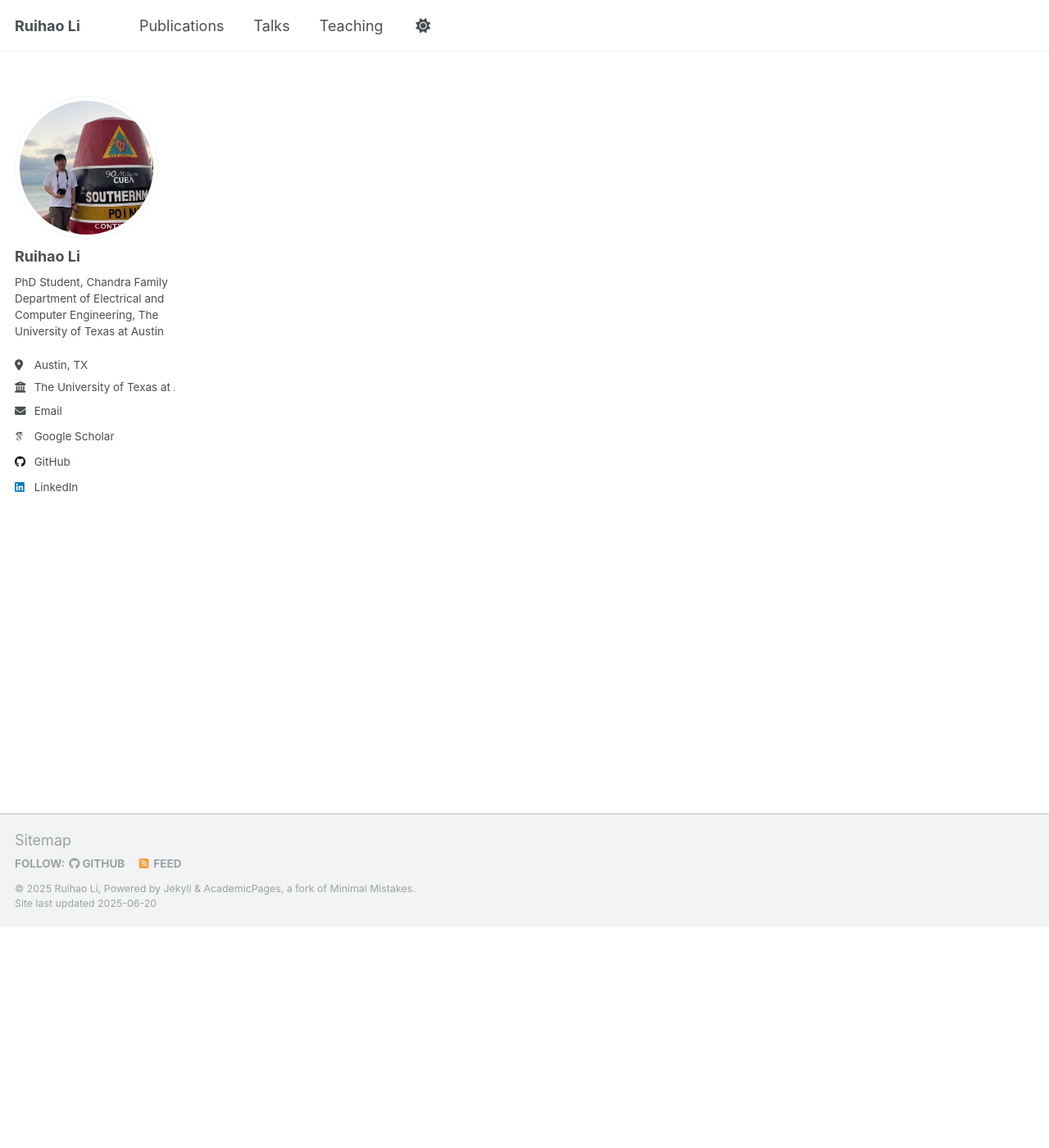
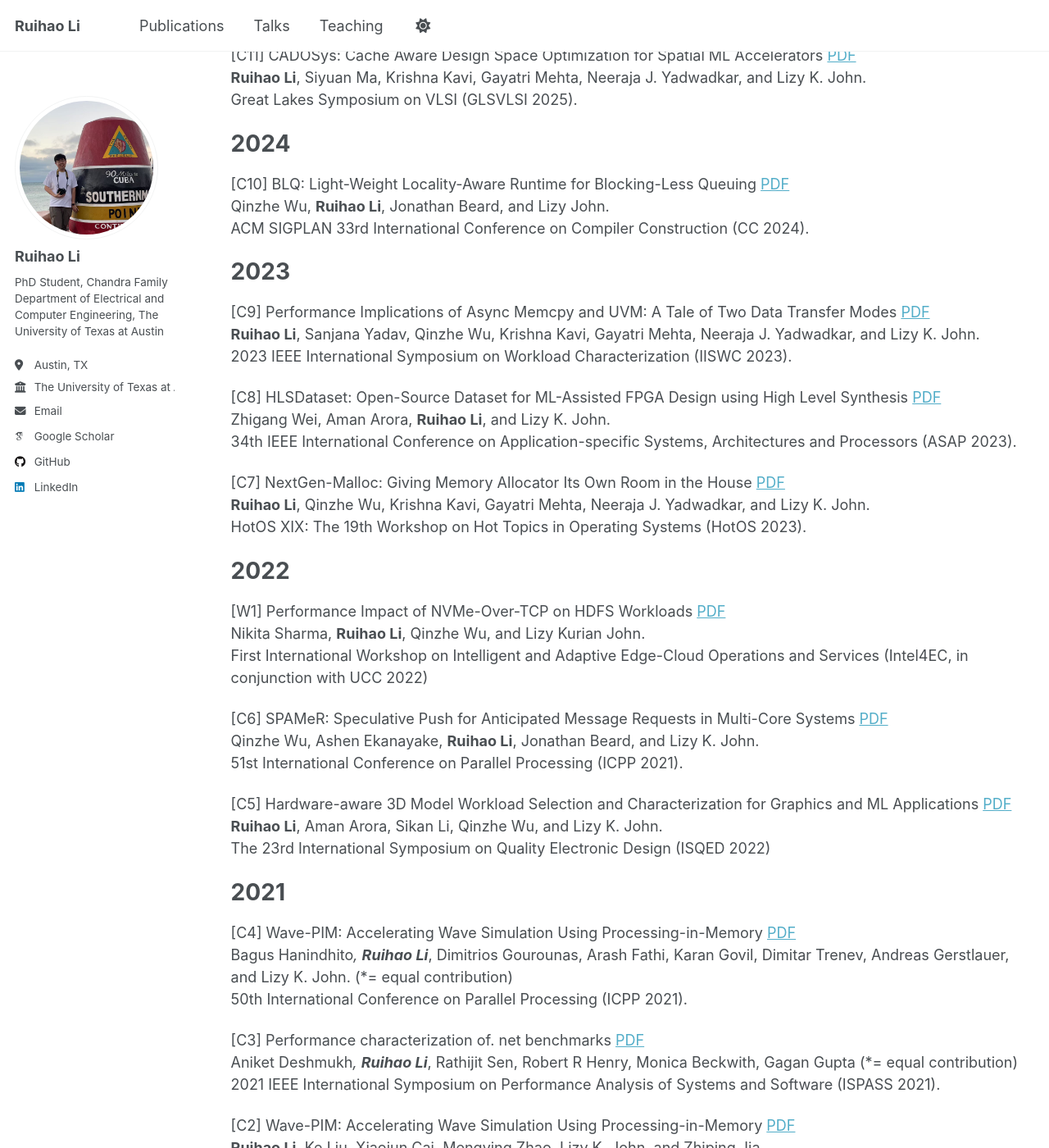
Before and after one commit to lrh12580/lrh12580.github.io, a Jekyll site: the page built from _publications/publications.md, in a window 1280 px wide and 1400 px high, scrolled down 270 px. Shown: the whole window at 82% size. Built offline with Jekyll 4.4.1, drawn with Linux system fonts in a browser that asks for light colours; some web fonts are replaced; some of the changed text lies outside the part shown.

Commit message:
update_pub

```diff
--- a/_publications/publications.md
+++ b/_publications/publications.md
@@ -9,4 +9,66 @@ author_profile: true
 ======
 [J1] Performance Implications of Pipelining the Data Transfer in CPU-GPU Heterogeneous Systems [PDF](./Li_TACO_2025_UVM.pdf) <br>
 **Ruihao Li**, Bagus Hanindhito, Sanjana Yadav, Qinzhe Wu, Krishna Kavi, Gayatri Mehta, Neeraja J. Yadwadkar, and Lizy K. John. <br>
-ACM Transactions on Architecture and Code Optimization (TACO). June 2025. <br>
+ACM Transactions on Architecture and Code Optimization (TACO).
+
+[C11] CADOSys: Cache Aware Design Space Optimization for Spatial ML Accelerators [PDF](./Li_GLSVLSI_2025.pdf) <br>
+**Ruihao Li**, Siyuan Ma, Krishna Kavi, Gayatri Mehta, Neeraja J. Yadwadkar, and Lizy K. John. <br>
+Great Lakes Symposium on VLSI (GLSVLSI 2025).
+
+2024
+======
+[C10] BLQ: Light-Weight Locality-Aware Runtime for Blocking-Less Queuing [PDF](./Li_CC_2024.pdf) <br>
+Qinzhe Wu, **Ruihao Li**, Jonathan Beard, and Lizy John. <br>
+ACM SIGPLAN 33rd International Conference on Compiler Construction (CC 2024).
+
+2023
+======
+[C9] Performance Implications of Async Memcpy and UVM: A Tale of Two Data Transfer Modes [PDF](./Li_IISWC_2023.pdf) <br>
+**Ruihao Li**, Sanjana Yadav, Qinzhe Wu, Krishna Kavi, Gayatri Mehta, Neeraja J. Yadwadkar, and Lizy K. John. <br>
+2023 IEEE International Symposium on Workload Characterization (IISWC 2023).
+
+[C8] HLSDataset: Open-Source Dataset for ML-Assisted FPGA Design using High Level Synthesis [PDF](./Li_ASAP_2023.pdf) <br>
+Zhigang Wei, Aman Arora, **Ruihao Li**, and Lizy K. John. <br>
+34th IEEE International Conference on Application-specific Systems, Architectures and Processors (ASAP 2023).
+
+[C7] NextGen-Malloc: Giving Memory Allocator Its Own Room in the House [PDF](./Li_HotOS_2023.pdf) <br>
+**Ruihao Li**, Qinzhe Wu, Krishna Kavi, Gayatri Mehta, Neeraja J. Yadwadkar, and Lizy K. John. <br>
+HotOS XIX: The 19th Workshop on Hot Topics in Operating Systems (HotOS 2023).
+
+2022
+======
+[W1] Performance Impact of NVMe-Over-TCP on HDFS Workloads [PDF](./Li_UCC_2022.pdf) <br>
+Nikita Sharma, **Ruihao Li**, Qinzhe Wu, and Lizy Kurian John. <br>
+First International Workshop on Intelligent and Adaptive Edge-Cloud Operations and Services (Intel4EC, in conjunction with UCC 2022)
+
+[C6] SPAMeR: Speculative Push for Anticipated Message Requests in Multi-Core Systems [PDF](./Li_ICPP_2022.pdf) <br>
+Qinzhe Wu, Ashen Ekanayake, **Ruihao Li**, Jonathan Beard, and Lizy K. John. <br>
+51st International Conference on Parallel Processing (ICPP 2021).
+
+[C5] Hardware-aware 3D Model Workload Selection and Characterization for Graphics and ML Applications [PDF](./Li_ISQED_2022.pdf) <br>
+**Ruihao Li**, Aman Arora, Sikan Li, Qinzhe Wu, and Lizy K. John. <br>
+The 23rd International Symposium on Quality Electronic Design (ISQED 2022)
+
+2021
+======
+[C4] Wave-PIM: Accelerating Wave Simulation Using Processing-in-Memory [PDF](./Li_ICPP_2021.pdf) <br>
+Bagus Hanindhito*, **Ruihao Li***, Dimitrios Gourounas, Arash Fathi, Karan Govil, Dimitar Trenev, Andreas Gerstlauer, and Lizy K. John. (*= equal contribution) <br>
+50th International Conference on Parallel Processing (ICPP 2021).
+
+[C3] Performance characterization of. net benchmarks [PDF](./Li_ISPASS_2021.pdf) <br>
+Aniket Deshmukh*, **Ruihao Li***, Rathijit Sen, Robert R Henry, Monica Beckwith, Gagan Gupta (*= equal contribution) <br>
+2021 IEEE International Symposium on Performance Analysis of Systems and Software (ISPASS 2021).
+
+[C2] Wave-PIM: Accelerating Wave Simulation Using Processing-in-Memory [PDF](./Li_SAC_2021.pdf) <br>
+**Ruihao Li**, Ke Liu, Xiaojun Cai, Mengying Zhao, Lizy K. John, and Zhiping Jia. <br>
+The 36th ACM/SIGAPP Symposium On Applied Computing (SAC 2021).
+
+2020
+======
+[C1] Accelerating Force-directed Graph Layout with Processing-in-Memory Architecture [PDF](./Li_HiPC_2020.pdf) <br>
+**Ruihao Li**, Shuang Song, Qinzhe Wu, and Lizy K. John. <br>
+2020 IEEE 27th International Conference on High Performance Computing, Data, and Analytics (HiPC 2020).
+
+[P1] Maximizing CNN Throughput on FPGA Clusters (Poster) <br>
+**Ruihao Li**, Ke Liu, Mengying Zhao, Zhaoyan Shen, Xiaojun Cai, Zhiping Jia. <br>
+28th ACM/SIGDA International Symposium on Field-Programmable Gate Arrays (FPGA 2020).
```
Also changed, not shown: 9 other files.
